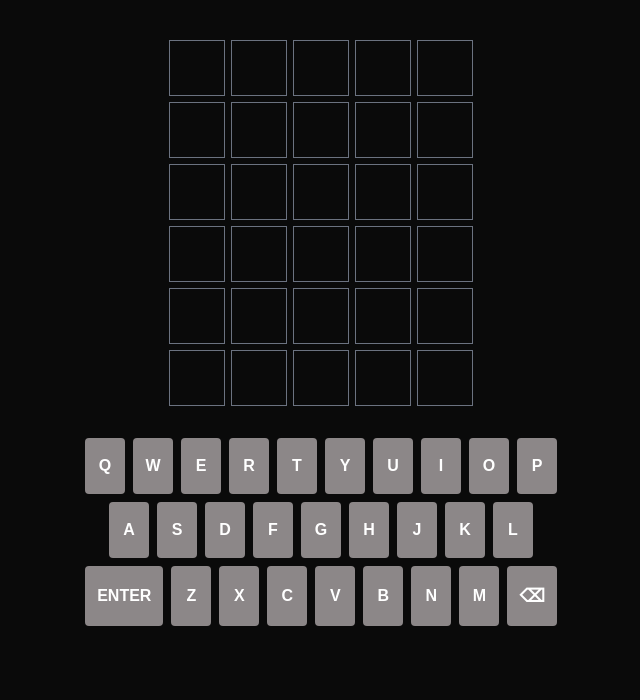
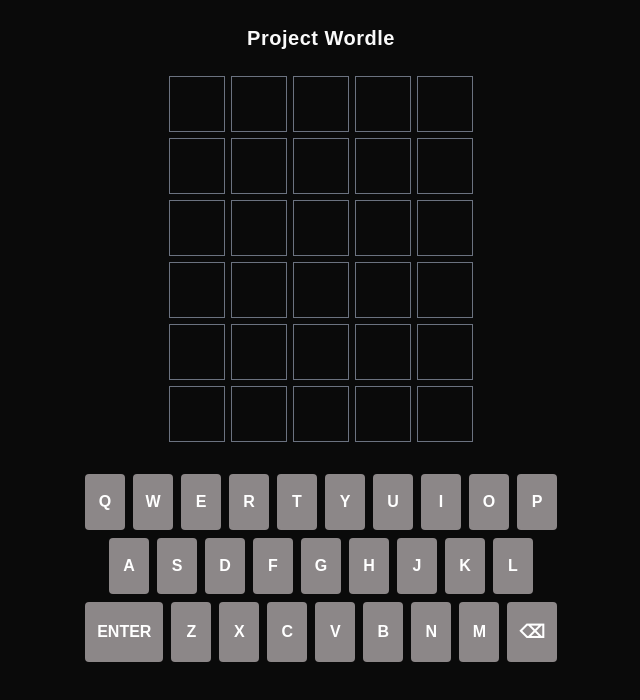
Before and after one commit to raulsaavedra/project-wordle, a Next.js app: page / in a window 1280 px wide. Shown: the top 700 px of the page, without its empty margins (319-959 px from the left). Built offline with nearby package versions, Linux system fonts and the light colour scheme.

Commit message:
feat: add header

```diff
--- a/src/components/Game/Game.tsx
+++ b/src/components/Game/Game.tsx
@@ -4,6 +4,7 @@ import { RowList } from "../RowList";
 import { Finished } from "../Finished";
 import { Keyboard } from "../Keyboard/Keyboard";
 import { useGame } from "../../hooks/useGame";
+import { Header } from "../Header";
 
 export const Game = () => {
   const {
@@ -22,6 +23,7 @@ export const Game = () => {
 
   return (
     <div className="pb-10">
+      <Header />
       <RowList rows={rows} activeRow={activeRow} />
       <Keyboard
         rows={rows}
--- /dev/null
+++ b/src/components/Header/Header.tsx
@@ -0,0 +1,9 @@
+import React from "react";
+
+export const Header: React.FC = () => {
+  return (
+    <header className="mb-6 text-center">
+      <h1 className="text-xl font-bold tracking-wide">Project Wordle</h1>
+    </header>
+  );
+};
--- /dev/null
+++ b/src/components/Header/index.ts
@@ -0,0 +1 @@
+export { Header } from './Header';
--- a/src/components/Wrapper/Wrapper.tsx
+++ b/src/components/Wrapper/Wrapper.tsx
@@ -1,6 +1,6 @@
 export const Wrapper = ({ children }: { children: React.ReactNode }) => {
   return (
-    <div className="pt-10 h-full">
+    <div className="pt-6 h-full">
       <div className="mx-auto max-w-2xl">{children}</div>
     </div>
   );
```
